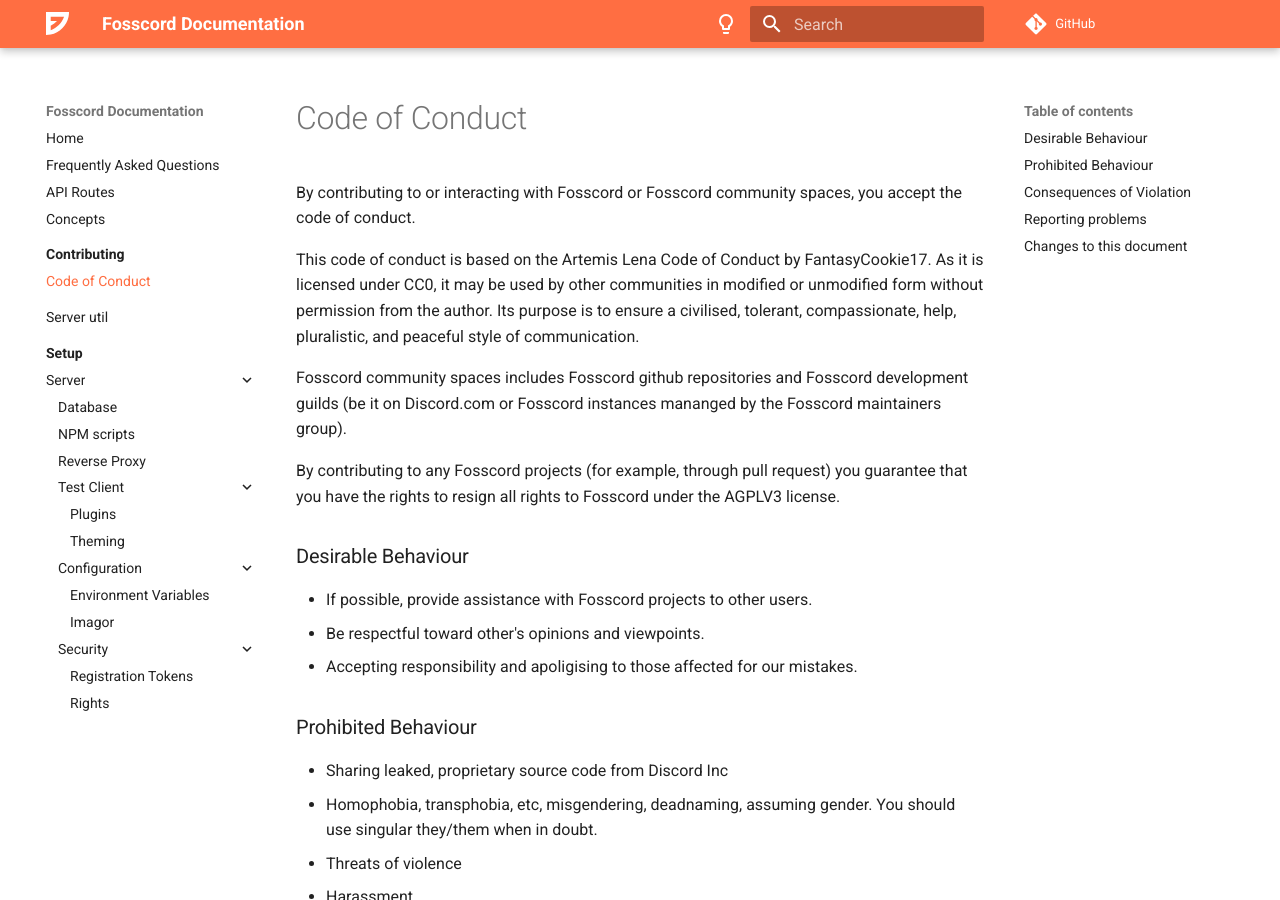
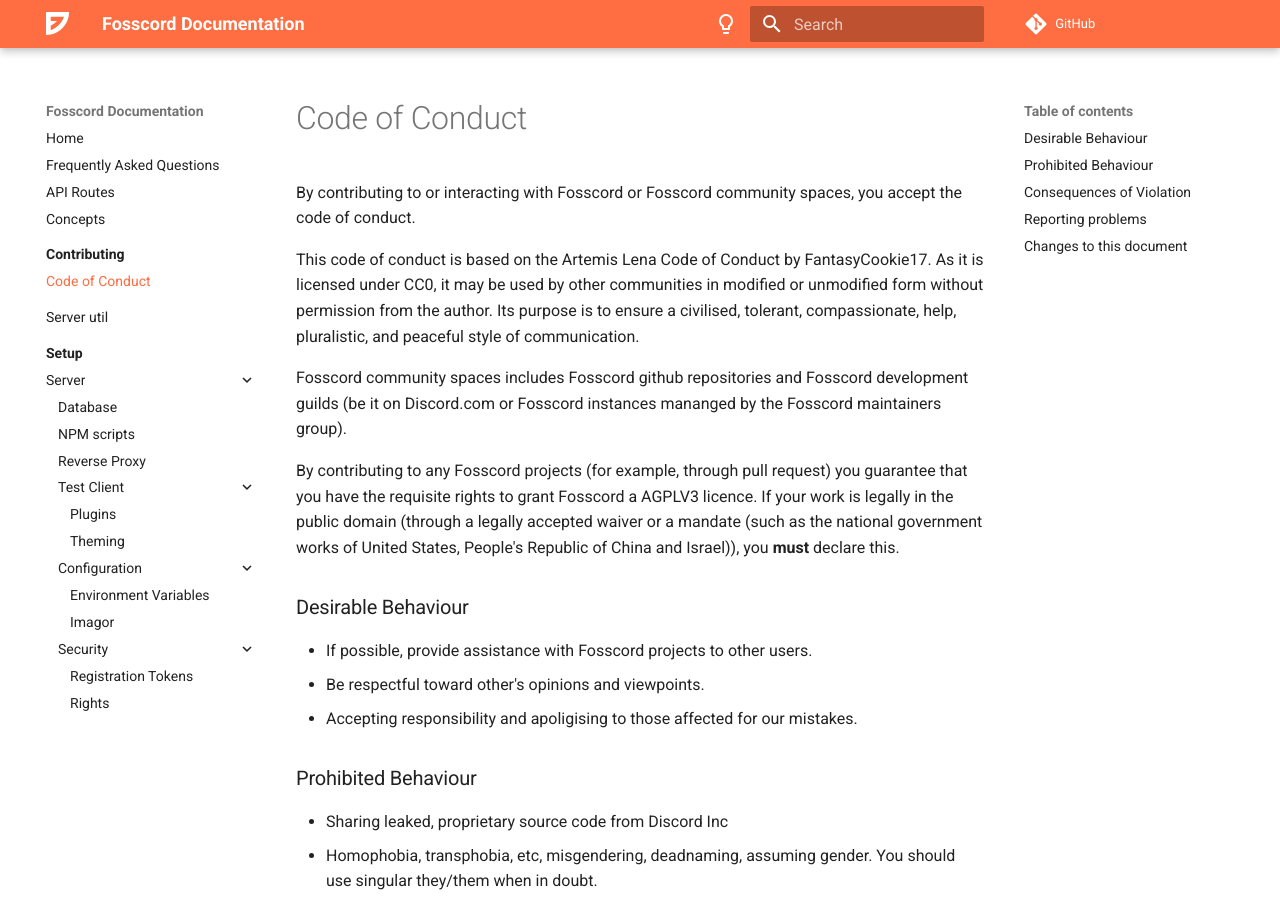
Before and after one commit to spacebarchat/docs, an MkDocs documentation site: the page built from docs/contributing/conduct.md, in a window 1280 px wide and 900 px high. Built offline with MkDocs 1.6.1 and Material for MkDocs 9.7.7, drawn with Linux system fonts in a browser that asks for light colours; comment, search, counter and statistics services are not loaded.

Commit message:
Update docs/contributing/conduct.md
Co-authored-by: Erkin Alp Güney <erkinalp9035@gmail.com>

```diff
--- a/docs/contributing/conduct.md
+++ b/docs/contributing/conduct.md
@@ -6,7 +6,7 @@
 
 Fosscord community spaces includes Fosscord github repositories and Fosscord development guilds (be it on Discord.com or Fosscord instances mananged by the Fosscord maintainers group).
 
-By contributing to any Fosscord projects (for example, through pull request) you guarantee that you have the rights to resign all rights to Fosscord under the AGPLV3 license.
+By contributing to any Fosscord projects (for example, through pull request) you guarantee that you have the requisite rights to grant Fosscord a AGPLV3 licence. If your work is legally in the public domain (through a legally accepted waiver or a mandate (such as the national government works of United States, People's Republic of China and Israel)), you **must** declare this.
 
 ### Desirable Behaviour
 
```
